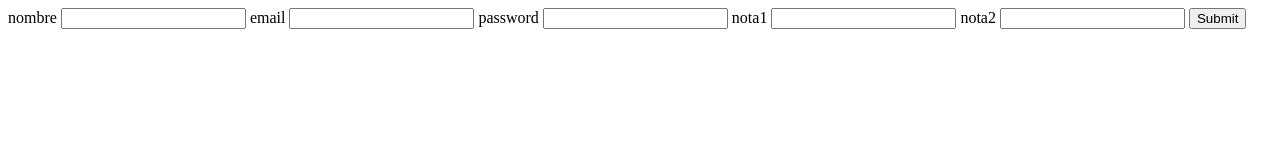
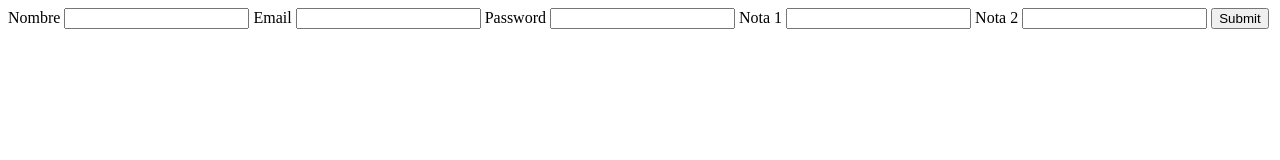
Before and after one commit to JuanCamilo97-stack/notas, a plain HTML site: page index.html in a window 1280 px wide. Drawn offline with Linux system fonts and the light colour scheme.

Commit message:
correccion

```diff
--- a/index.html
+++ b/index.html
@@ -8,15 +8,15 @@
 <body>
 
     <form action=" http://localhost:3000/api/notas/crear" method="post">
-        <label for="">nombre</label>
+        <label for="">Nombre</label>
         <input type="text" name="name">
-        <label for="">email</label>
+        <label for="">Email</label>
         <input type="text" name="email">
-        <label for="">password</label>
+        <label for="">Password</label>
         <input type="password" name="password">
-        <label for="">nota1</label>
+        <label for="">Nota 1</label>
         <input type="text" name="nota1">
-        <label for="">nota2</label>
+        <label for="">Nota 2</label>
         <input type="text" name="nota2" >
 
         <input type="submit">
```
Also changed, not shown: 1 other file.
